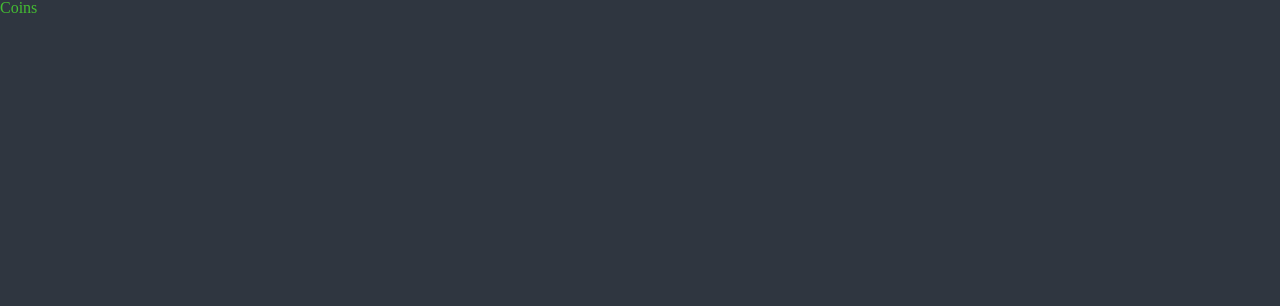
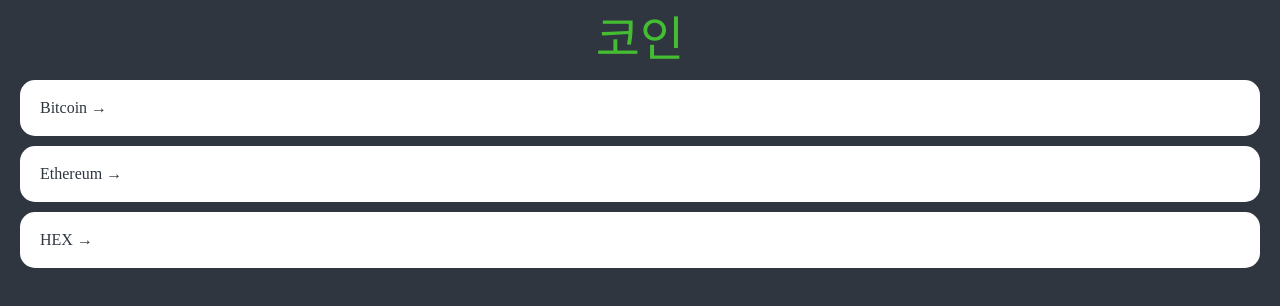
Before and after one commit to Jwlee134/crypto-tracker, a React (Create React App) app: page / in a window 1280 px wide. Shown: the top 306 px of the page. Built offline with nearby package versions, Linux system fonts and the light colour scheme.

Commit message:
Home part One

```diff
--- a/src/App.tsx
+++ b/src/App.tsx
@@ -5,6 +5,7 @@ import Router from "./Router";
 const GlobalStyles = createGlobalStyle`
   ${reset};
   a {
+    color: inherit;
     text-decoration: none;
   }
   * {
@@ -12,7 +13,7 @@ const GlobalStyles = createGlobalStyle`
   }
   body {
     background-color: ${({ theme }) => theme.bgColor};
-    color:${({ theme }) => theme.textColor}
+    color: ${({ theme }) => theme.textColor};
   }
 `;
 
--- a/src/routes/Coins.tsx
+++ b/src/routes/Coins.tsx
@@ -1,11 +1,86 @@
+import { Link } from "react-router-dom";
 import styled from "styled-components";
 
+const Container = styled.div`
+  padding: 0 20px;
+`;
+
+const Header = styled.header`
+  height: 10vh;
+  display: flex;
+  justify-content: center;
+  align-items: center;
+`;
+
+const CoinList = styled.ul``;
+
+const Coin = styled.li`
+  background-color: white;
+  color: ${({ theme }) => theme.bgColor};
+  margin-bottom: 10px;
+  border-radius: 15px;
+  a {
+    padding: 20px;
+    transition: color 0.2s ease-in;
+    display: block;
+  }
+  &:hover {
+    a {
+      color: ${({ theme }) => theme.accentColor};
+    }
+  }
+`;
+
 const Title = styled.h1`
+  font-size: 48px;
   color: ${({ theme }) => theme.accentColor};
 `;
 
+const coins = [
+  {
+    id: "btc-bitcoin",
+    name: "Bitcoin",
+    symbol: "BTC",
+    rank: 1,
+    is_new: false,
+    is_active: true,
+    type: "coin",
+  },
+  {
+    id: "eth-ethereum",
+    name: "Ethereum",
+    symbol: "ETH",
+    rank: 2,
+    is_new: false,
+    is_active: true,
+    type: "coin",
+  },
+  {
+    id: "hex-hex",
+    name: "HEX",
+    symbol: "HEX",
+    rank: 3,
+    is_new: false,
+    is_active: true,
+    type: "token",
+  },
+];
+
 function Coins() {
-  return <Title>Coins</Title>;
+  return (
+    <Container>
+      <Header>
+        <Title>코인</Title>
+      </Header>
+      <CoinList>
+        {coins.map((coin) => (
+          <Coin key={coin.id}>
+            <Link to={`/${coin.id}`}>{coin.name} &rarr;</Link>
+          </Coin>
+        ))}
+      </CoinList>
+    </Container>
+  );
 }
 
 export default Coins;
```
